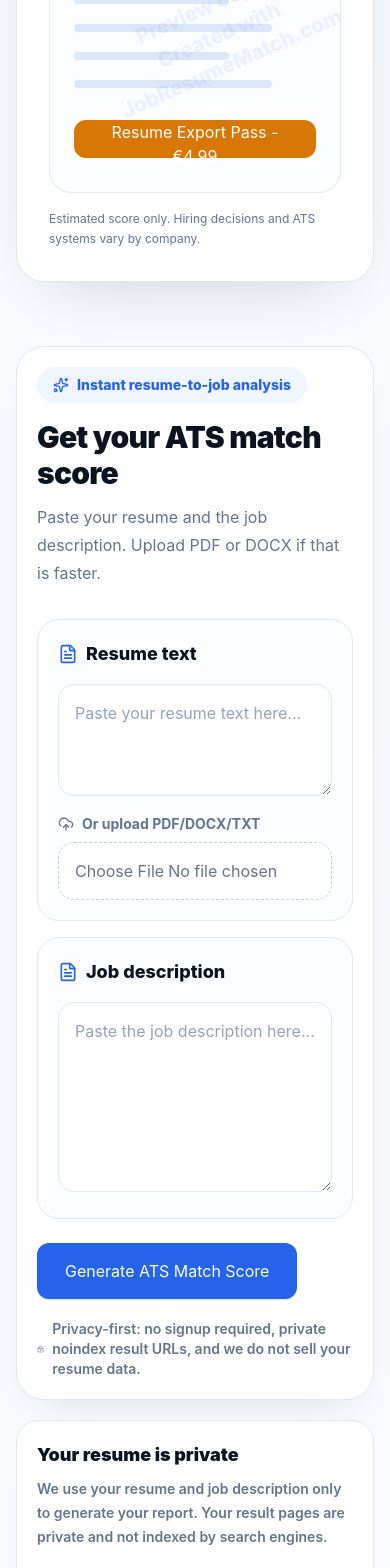
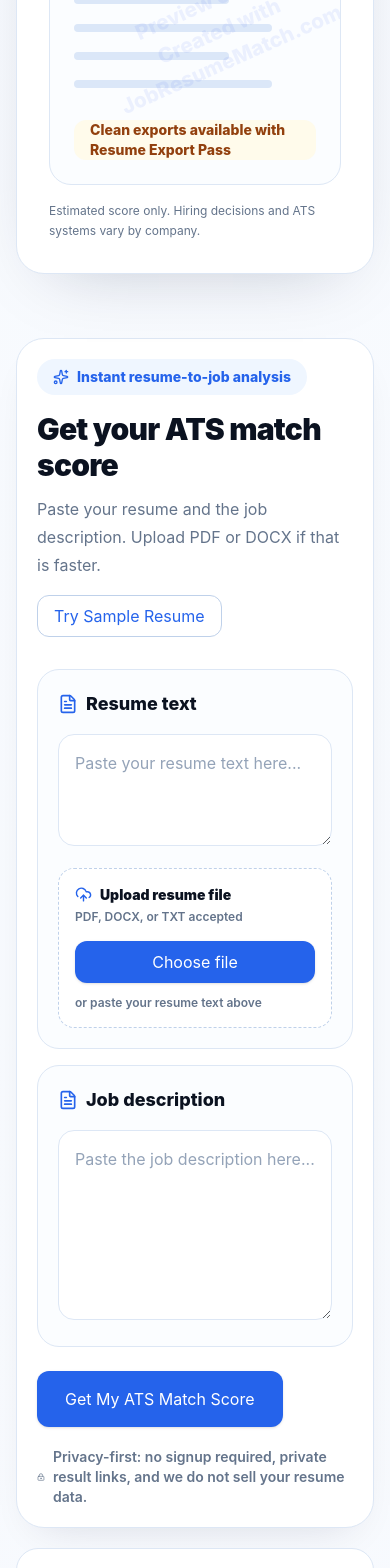
Before and after one commit to saugatthapa/atsresume, a Next.js app: page / in a window 390 px wide. Shown: the part 1520-3088 px from the top of the page. Built offline with nearby package versions, Linux system fonts and the light colour scheme; no server answers.

Commit message:
Polish checker and pricing UI

```diff
--- a/app/globals.css
+++ b/app/globals.css
@@ -21,6 +21,14 @@
 html {
   scroll-behavior: smooth;
   scroll-padding-top: 96px;
+}
+
+section[id],
+[id="checker"],
+[id="pricing"],
+[id="faq"],
+[id="example-report"] {
+  scroll-margin-top: 120px;
 }
 
 body {
--- a/app/page.tsx
+++ b/app/page.tsx
@@ -125,9 +125,9 @@ export default async function HomePage({ searchParams }: { searchParams: Promise
                 <div key={index} className="h-2 rounded-full bg-[#dbe7f8]" style={{ width: `${width}%` }} />
               ))}
             </div>
-            <button className="focus-ring relative z-10 mt-8 h-[38px] rounded-xl bg-[#d97706] px-6 text-sm font-extrabold text-white">
-              Resume Export Pass - €4.99
-            </button>
+            <div className="relative z-10 mt-8 inline-flex min-h-[38px] items-center rounded-xl bg-amber-50 px-4 text-sm font-extrabold text-[#92400e]">
+              Clean exports available with Resume Export Pass
+            </div>
           </div>
           <p className="mt-4 text-xs leading-5 text-[#64748b]">
             Estimated score only. Hiring decisions and ATS systems vary by company.
@@ -191,16 +191,16 @@ export default async function HomePage({ searchParams }: { searchParams: Promise
         </div>
       </section>
 
-      <section className="container mt-24 rounded-[28px] bg-[#0b1220] px-8 py-14 text-white md:px-10">
+      <section id="pricing" className="container mt-24 rounded-[28px] bg-[#0b1220] px-8 py-14 text-white md:px-10">
         <h2 className="max-w-4xl text-4xl font-black tracking-tight md:text-5xl">Simple Pricing for Clean Resume Exports</h2>
         <p className="mt-4 max-w-4xl text-lg leading-8 text-slate-300">Check your resume for free. Unlock clean PDF, editable DOCX, and the full ATS report only when the result is worth keeping.</p>
         <div className="mt-10">
           <PricingCards />
         </div>
-        <p className="mt-8 text-sm text-slate-400">One-time unlock for the current resume and job description.</p>
+        <p className="mt-8 text-sm text-slate-400">One-time unlock for this resume and job match.</p>
       </section>
 
-      <section className="container mt-24">
+      <section id="faq" className="container mt-24">
         <h2 className="max-w-4xl text-4xl font-black tracking-tight text-[#0b1220] md:text-5xl">Free ATS Resume Checker for Job Descriptions</h2>
         <div className="mt-8 grid gap-5 md:grid-cols-2">
           {seoBlocks.map(([title, copy], index) => (
--- a/components/PricingCards.tsx
+++ b/components/PricingCards.tsx
@@ -13,7 +13,7 @@ const plans = [
     name: "Resume Export Pass",
     label: "One-time unlock",
     price: "€4.99",
-    detail: "Export your optimized resume for this job description with clean downloadable files.",
+    detail: "One-time unlock for this resume and job match. Export your optimized resume with clean downloadable files.",
     cta: "Start Free Check",
     recommended: true,
     features: ["Full optimized resume", "Clean resume PDF", "Editable DOCX", "Full ATS match report", "All keyword and bullet suggestions", "No watermark on exports"]
@@ -22,11 +22,11 @@ const plans = [
 
 export function PricingCards() {
   return (
-    <div className="mx-auto grid max-w-5xl gap-6 md:grid-cols-2">
+    <div className="mx-auto grid max-w-5xl items-stretch gap-6 md:grid-cols-2">
       {plans.map((plan) => (
         <article
           key={plan.name}
-          className={`flex min-h-[520px] flex-col rounded-[24px] border bg-white p-7 text-[#0b1220] shadow-[0_18px_44px_-28px_rgba(8,20,51,0.28)] ${
+          className={`flex h-full min-h-[500px] flex-col rounded-[24px] border bg-white p-7 text-[#0b1220] shadow-[0_18px_44px_-28px_rgba(8,20,51,0.28)] ${
             plan.recommended ? "border-[#2563eb] ring-4 ring-blue-100" : "border-[#dde7f5]"
           }`}
         >
--- a/components/ResumeJobForm.tsx
+++ b/components/ResumeJobForm.tsx
@@ -1,17 +1,54 @@
 "use client";
 
-import { FileText, LockKeyhole, Sparkles, UploadCloud } from "lucide-react";
-import { useState } from "react";
+import { FileCheck2, FileText, LockKeyhole, Sparkles, UploadCloud } from "lucide-react";
+import { useRef, useState } from "react";
 import { useRouter } from "next/navigation";
 import { trackEvent } from "@/lib/analytics";
 
+const sampleResume = `Rohan Sharma
+Frontend Developer
+Pokhara, Nepal | rohan.sharma@example.com | github.com/rohansharma | linkedin.com/in/rohansharma
+
+Professional Summary
+Frontend developer with 3 years of experience building responsive SaaS interfaces using React, Next.js, TypeScript, Tailwind CSS, and REST APIs. Experienced in improving page speed, debugging UI issues, collaborating with designers, and shipping accessible components for business users.
+
+Skills
+React, Next.js, TypeScript, JavaScript, Tailwind CSS, HTML, CSS, REST APIs, Git, GitHub, Vercel, SEO, responsive design, UI components, debugging, Core Web Vitals
+
+Experience
+Frontend Developer, BrightDash SaaS
+- Built reusable React and TypeScript dashboard components used across customer reporting pages.
+- Integrated REST API data into Next.js pages and improved loading states for account managers.
+- Improved responsive layouts for mobile and tablet users, reducing UI support tickets.
+- Collaborated with product and design teams to ship accessible forms, filters, and navigation patterns.
+
+Projects
+Portfolio analytics dashboard using Next.js, Tailwind CSS, GitHub, and Vercel.
+SEO landing page templates with responsive design and reusable UI sections.`;
+
+const sampleJobDescription = `Frontend Developer - SaaS Platform
+
+We are looking for a Frontend Developer to build polished SaaS product experiences using React, Next.js, TypeScript, and Tailwind CSS. The role requires strong UI implementation skills, REST API integration, responsive design, accessibility, and attention to Core Web Vitals.
+
+Responsibilities include building reusable components, improving dashboard performance, connecting frontend pages to backend APIs, collaborating with product and design, writing maintainable TypeScript, and testing user flows. Experience with Prisma, PostgreSQL, Vercel, GitHub workflows, SEO-friendly pages, and modern frontend testing is a plus.`;
+
 export function ResumeJobForm() {
   const router = useRouter();
+  const fileInputRef = useRef<HTMLInputElement>(null);
   const [resumeText, setResumeText] = useState("");
   const [jobDescription, setJobDescription] = useState("");
   const [file, setFile] = useState<File | null>(null);
   const [loading, setLoading] = useState(false);
   const [error, setError] = useState("");
+
+  function fillSample() {
+    if ((resumeText.trim() || jobDescription.trim()) && !window.confirm("Replace the current resume and job description text with sample data?")) {
+      return;
+    }
+    setResumeText(sampleResume);
+    setJobDescription(sampleJobDescription);
+    setError("");
+  }
 
   async function submit() {
     setError("");
@@ -52,6 +89,9 @@ export function ResumeJobForm() {
         </div>
         <h2 className="text-3xl font-black tracking-tight text-[#0b1220] md:text-4xl">Get your ATS match score</h2>
         <p className="mt-3 text-base leading-7 text-[#64748b]">Paste your resume and the job description. Upload PDF or DOCX if that is faster.</p>
+        <button type="button" className="focus-ring mt-4 inline-flex min-h-[42px] items-center rounded-xl border border-[#bfd1ea] bg-white px-4 text-sm font-extrabold text-[#2563eb] hover:bg-blue-50" onClick={fillSample}>
+          Try Sample Resume
+        </button>
       </div>
       <div className="mt-8 grid gap-4 lg:grid-cols-2">
         <div className="rounded-[22px] border border-[#dde7f5] bg-[#fbfdff] p-5">
@@ -66,18 +106,36 @@ export function ResumeJobForm() {
             value={resumeText}
             onChange={(event) => setResumeText(event.target.value)}
           />
-          <label className="mt-3 block">
-            <span className="flex items-center gap-2 text-sm font-bold text-[#64748b]">
-              <UploadCloud aria-hidden="true" size={16} />
-              Or upload PDF/DOCX/TXT
-            </span>
+          <div className="mt-4 rounded-2xl border border-dashed border-[#bfd1ea] bg-white p-4">
+            <div className="flex flex-col gap-4 sm:flex-row sm:items-center sm:justify-between">
+              <div>
+                <p className="flex items-center gap-2 text-sm font-black text-[#0b1220]">
+                  <UploadCloud aria-hidden="true" size={17} className="text-[#2563eb]" />
+                  Upload resume file
+                </p>
+                <p className="mt-1 text-xs font-semibold text-[#64748b]">PDF, DOCX, or TXT accepted</p>
+              </div>
+              <button type="button" className="primary-button focus-ring inline-flex min-h-[42px] items-center justify-center rounded-xl px-4 text-sm font-extrabold shadow-sm" onClick={() => fileInputRef.current?.click()}>
+                Choose file
+              </button>
+            </div>
             <input
-              className="focus-ring mt-2 block w-full rounded-2xl border border-dashed border-[#bfd1ea] bg-white p-4 text-sm text-[#64748b]"
+              id="resume-file"
+              ref={fileInputRef}
+              className="sr-only"
               type="file"
+              aria-label="Upload resume file"
               accept=".pdf,.docx,.txt,application/pdf,application/vnd.openxmlformats-officedocument.wordprocessingml.document,text/plain"
               onChange={(event) => setFile(event.target.files?.[0] ?? null)}
             />
-          </label>
+            <p className="mt-3 text-xs font-semibold text-[#64748b]">or paste your resume text above</p>
+            {file && (
+              <p className="mt-3 inline-flex max-w-full items-center gap-2 rounded-full bg-blue-50 px-3 py-2 text-xs font-extrabold text-[#2563eb]">
+                <FileCheck2 aria-hidden="true" size={15} />
+                <span className="truncate">Selected file: {file.name}</span>
+              </p>
+            )}
+          </div>
         </div>
         <div className="rounded-[22px] border border-[#dde7f5] bg-[#fbfdff] p-5">
           <label htmlFor="job" className="flex items-center gap-2 text-lg font-extrabold text-[#0b1220]">
@@ -104,11 +162,11 @@ export function ResumeJobForm() {
           onClick={submit}
           disabled={loading}
         >
-          {loading ? "Analyzing..." : "Generate ATS Match Score"}
+          {loading ? "Analyzing..." : "Get My ATS Match Score"}
         </button>
         <p className="flex items-center gap-2 text-sm font-semibold text-[#64748b]" aria-live="polite">
           <LockKeyhole aria-hidden="true" size={16} />
-          Privacy-first: no signup required, private noindex result URLs, and we do not sell your resume data.
+          Privacy-first: no signup required, private result links, and we do not sell your resume data.
         </p>
       </div>
     </section>
```
